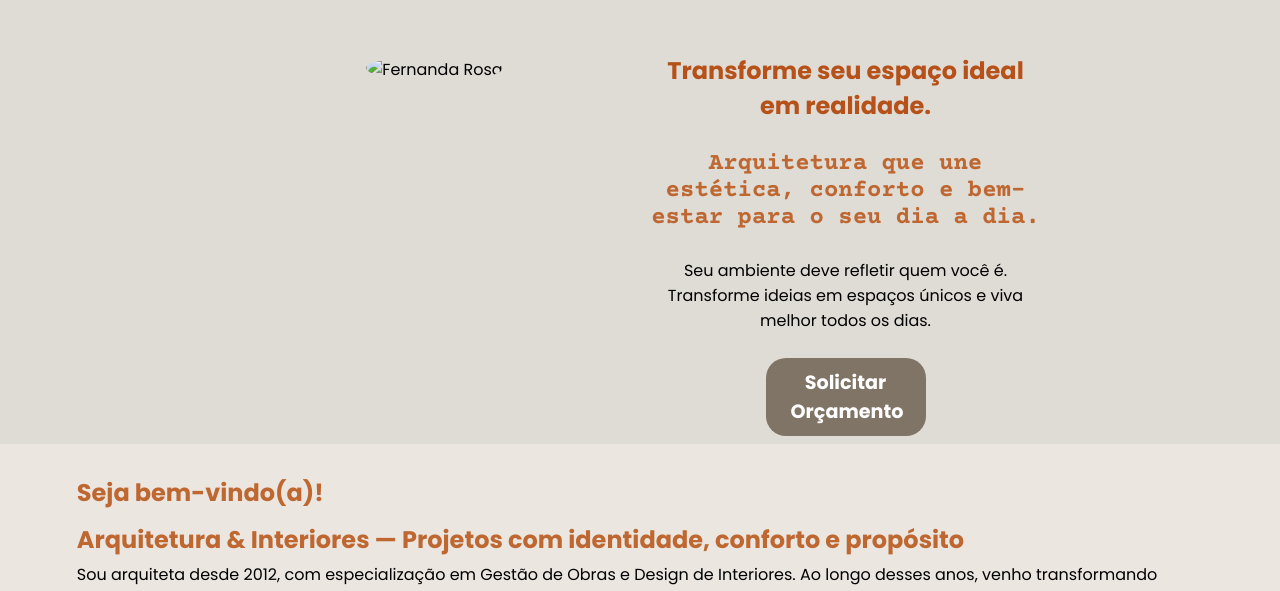
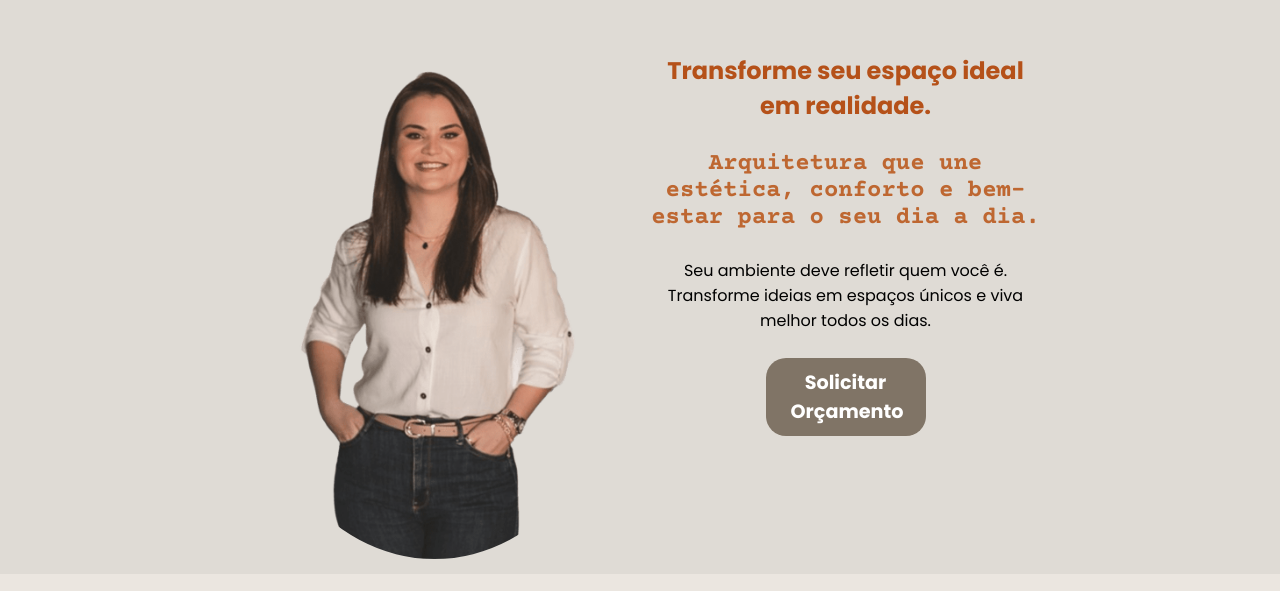
Before and after one commit to Marques-Richard/Fernanda-Rosa-Arquiteta, a plain HTML site: page index.html in a window 1280 px wide. Shown: the part 90-681 px from the top of the page. Drawn offline with nearby package versions, Linux system fonts and the light colour scheme; the site is published under a folder, as on GitHub Pages, so addresses that start at the root find nothing; a script that the page names is missing.

Commit message:
Add files via upload

```diff
--- a/index.html
+++ b/index.html
@@ -48,7 +48,7 @@
 
             <div>
 
-                  <img class="img-site" src="/src/imagens/fernanda-em-pe.webp" alt="Fernanda Rosa">
+                  <img class="img-site" src="./src/imagens/fernanda-em-pe.webp" alt="Fernanda Rosa">
 
             </div>
 
```
